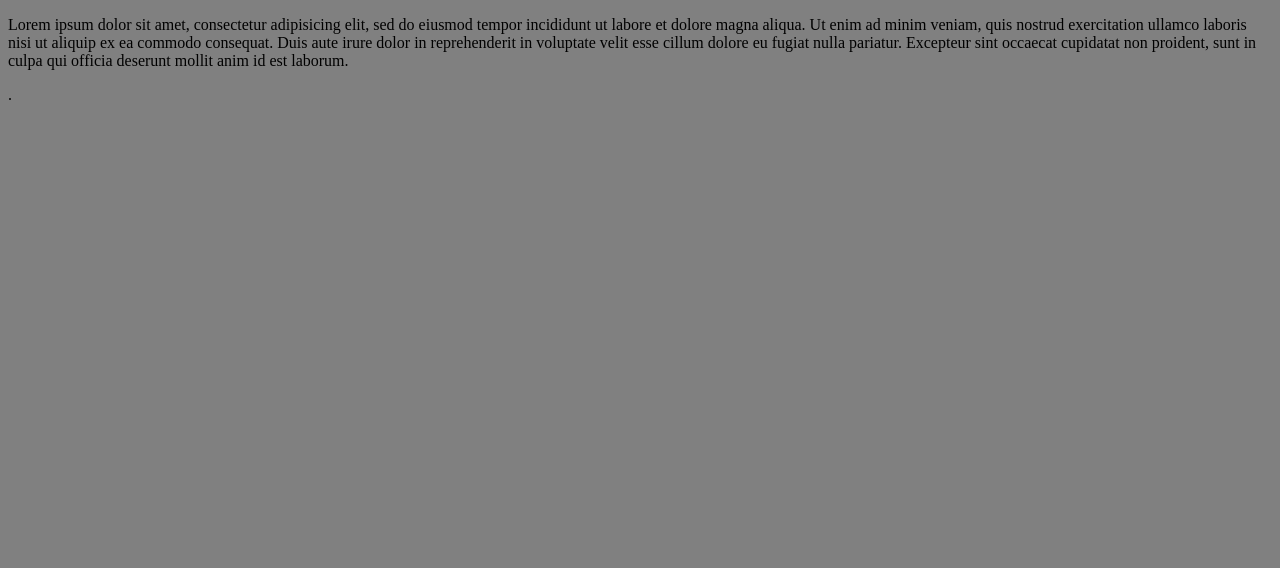
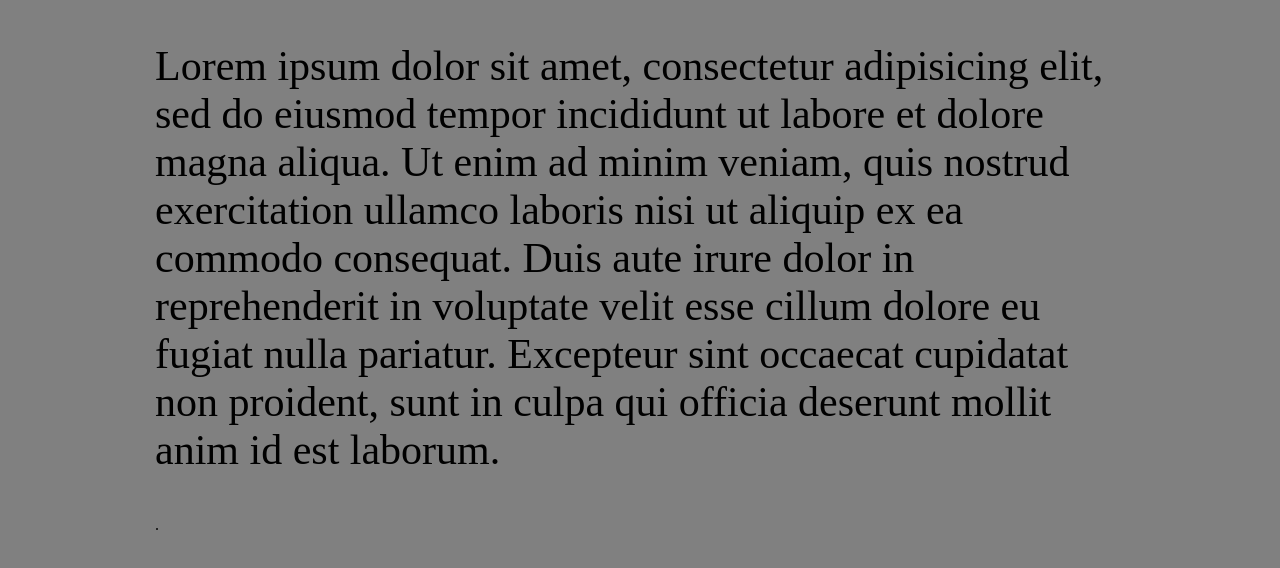
Before and after one commit to JanBorn/test-site, a plain HTML site: page index.html in a window 1280 px wide. Drawn offline with Linux system fonts and the light colour scheme.

Commit message:
Настройка шрифта и центрирование

```diff
--- a/css/style.css
+++ b/css/style.css
@@ -1,3 +1,9 @@
 body{
     background: gray;
+    width: 970px;
+    margin: 0 auto;
 }
+
+p{
+    font-size: 42px;
+}
```
